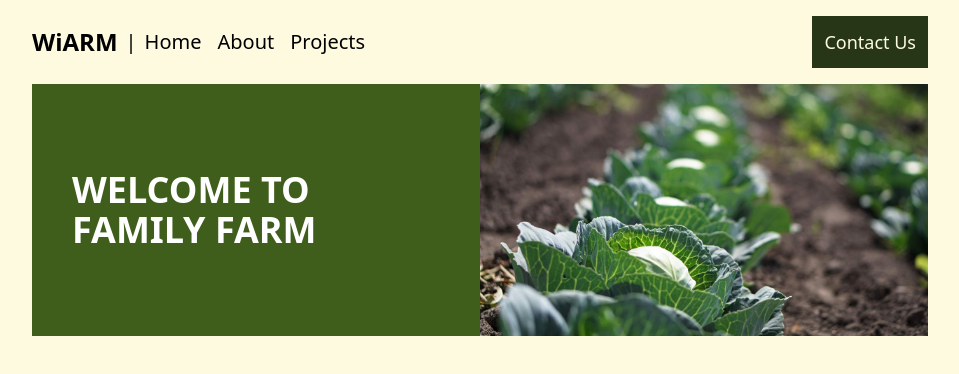
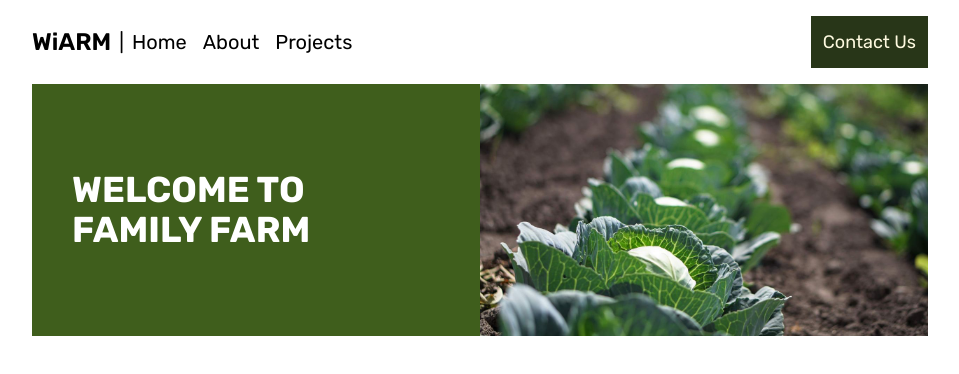
Before and after one commit to rorisangputu/wiarm, a React (Vite) app: page / in a window 1280 px wide. Shown: the top 374 px of the page, without its empty margins (160-1119 px from the left). Built offline with nearby package versions, Linux system fonts and the light colour scheme.

Commit message:
importinh rubik font

```diff
--- a/src/index.css
+++ b/src/index.css
@@ -1,5 +1,8 @@
+@import url('https://fonts.googleapis.com/css2?family=Rubik:ital,wght@0,300..900;1,300..900&display=swap');
 @import "tailwindcss";
 
+
 body{
-    background-color: #fefae0;
+    background-color: #ffffff;
+    font-family: 'Rubik';
 }
```
